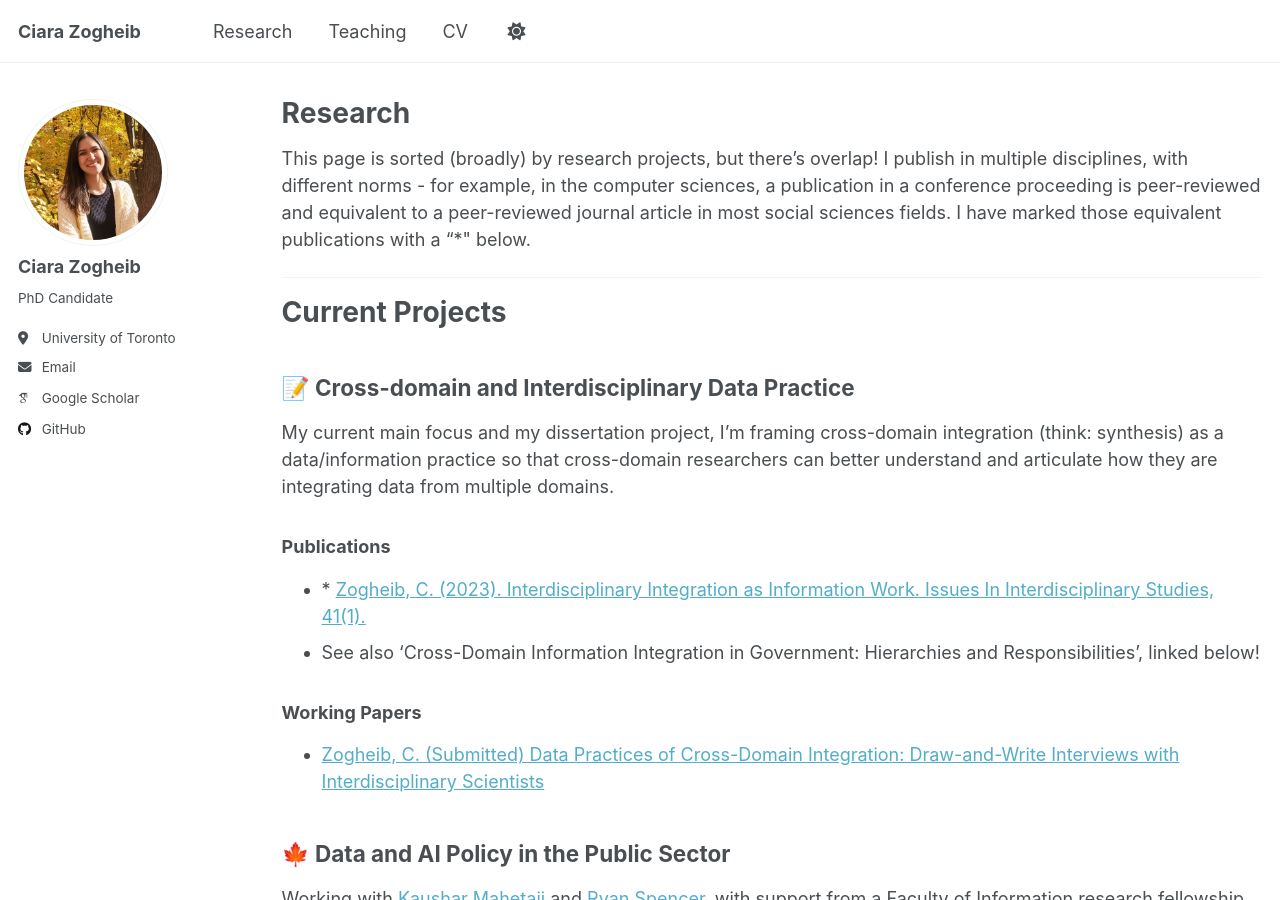
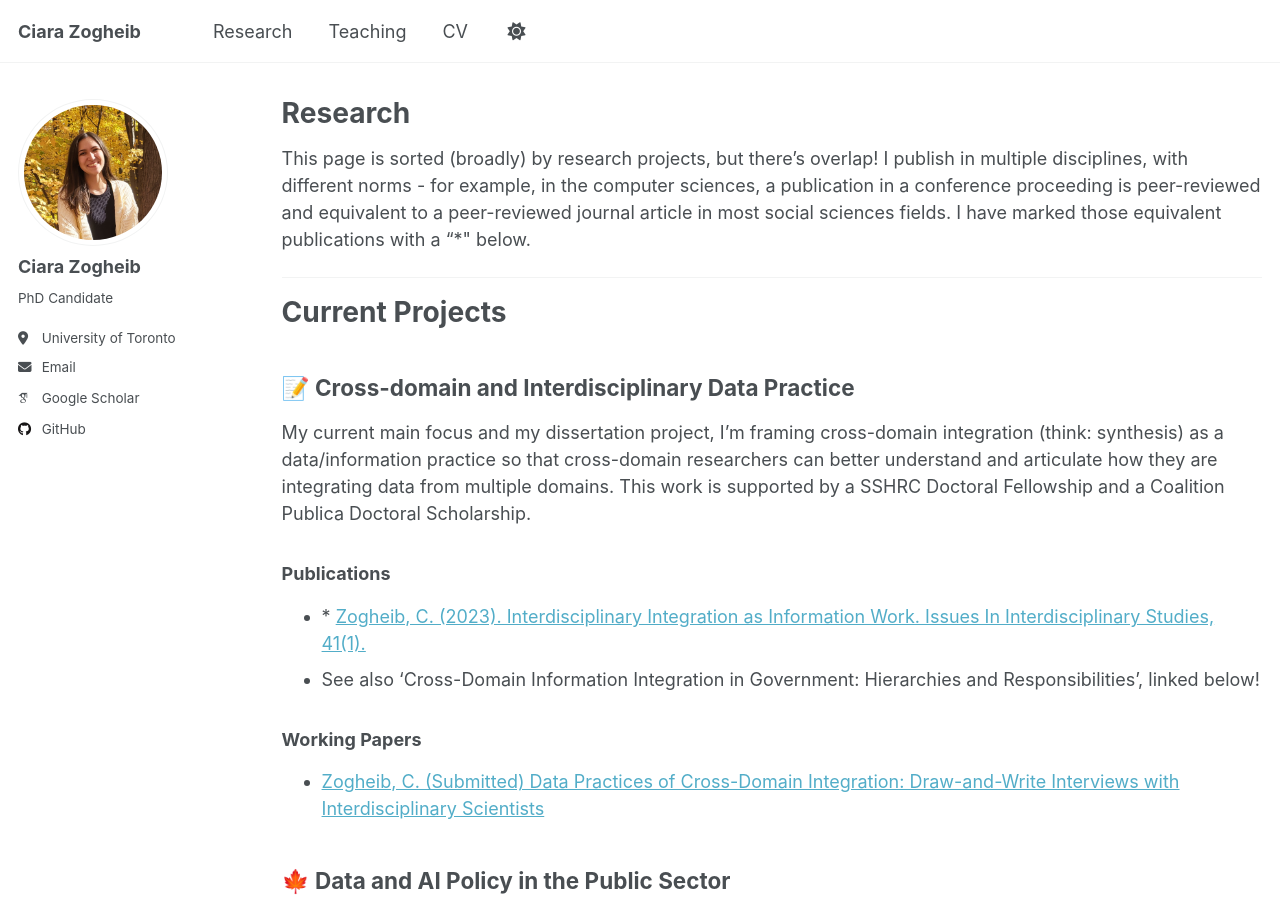
Before and after one commit to zogheibc/zogheibc.github.io, a Jekyll site: the page built from _pages/research.md, in a window 1280 px wide and 900 px high. Built offline with Jekyll 4.4.1, drawn with Linux system fonts in a browser that asks for light colours; some web fonts are replaced.

Commit message:
update with new funding info

```diff
--- a/_pages/research.md
+++ b/_pages/research.md
@@ -15,7 +15,7 @@ This page is sorted (broadly) by research projects, but there's overlap! I publi
 
 ## 📝 Cross-domain and Interdisciplinary Data Practice
 
-My current main focus and my dissertation project, I'm framing cross-domain integration (think: synthesis) as a data/information practice so that cross-domain researchers can better understand and articulate how they are integrating data from multiple domains.
+My current main focus and my dissertation project, I'm framing cross-domain integration (think: synthesis) as a data/information practice so that cross-domain researchers can better understand and articulate how they are integrating data from multiple domains. This work is supported by a SSHRC Doctoral Fellowship and a Coalition Publica Doctoral Scholarship.
 
 ### Publications
 - \* [Zogheib, C. (2023). Interdisciplinary Integration as Information Work. Issues In Interdisciplinary Studies, 41(1).](https://zogheibc.github.io/files/2023-01-01-interdisciplinary-integration-as-info-work.pdf)
```
Also changed, not shown: 1 other file.
